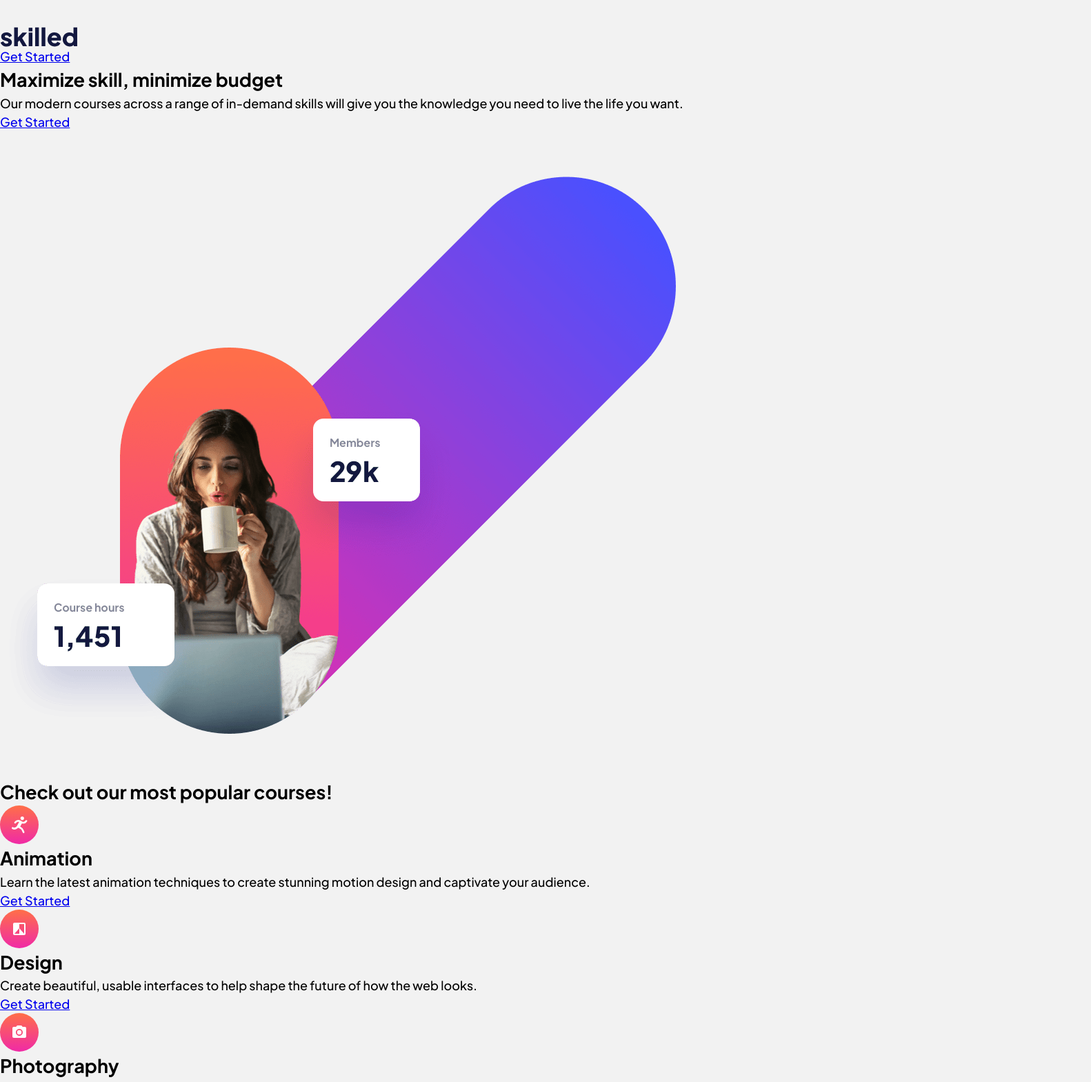
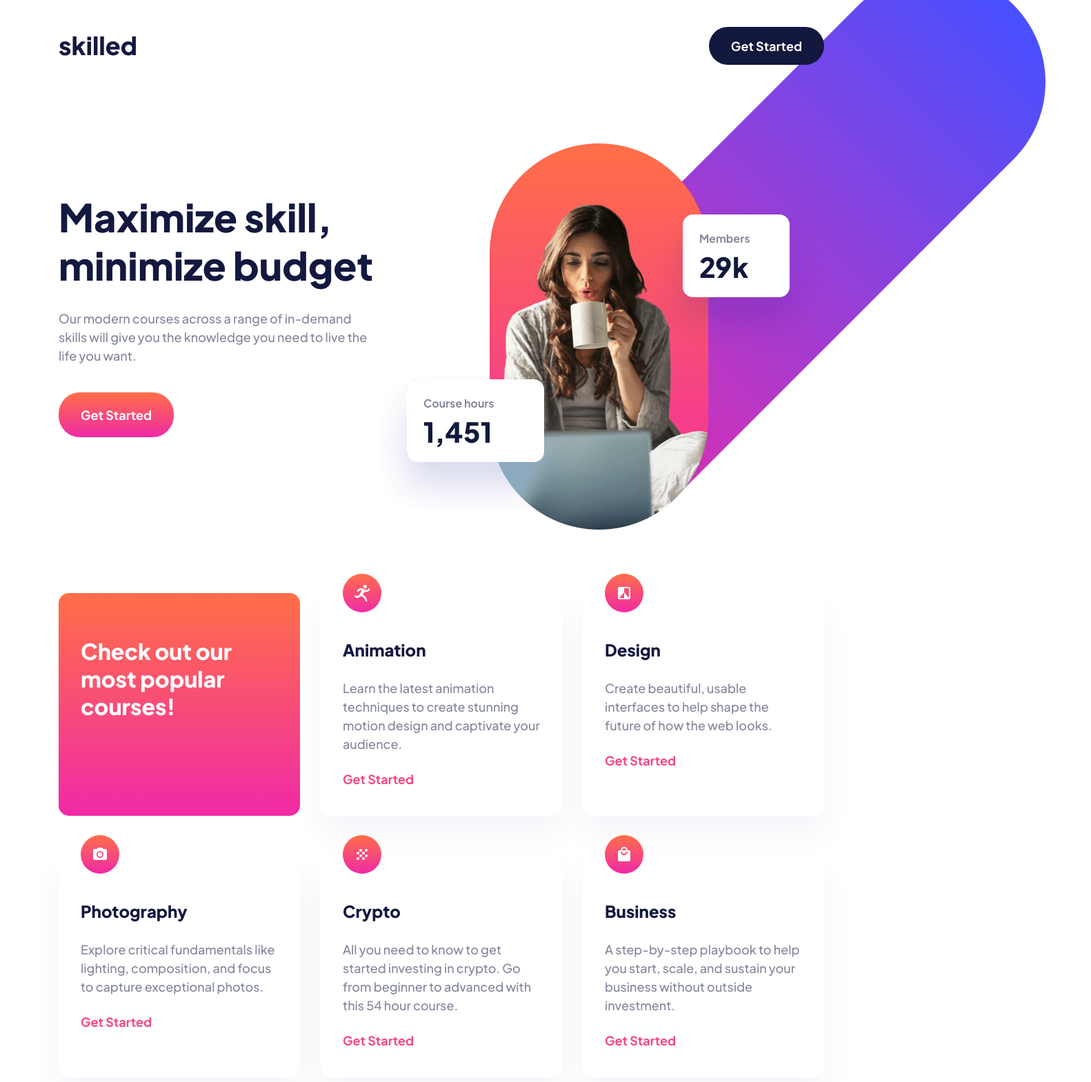
Before and after one commit to dagimchi/Skilled-e-learning-landing-page, a plain HTML site: page index.html in a window 1280 px wide. Shown: the top 1569 px of the page at 69% size, 1582 px wide, since content can reach past the window. Drawn offline with Linux system fonts and the light colour scheme.

Commit message:
add desktop

```diff
--- a/css/style.css
+++ b/css/style.css
@@ -37,6 +37,184 @@ select {
 body {
   font-size: 1.125rem;
   font-family: "Plus Jakarta Sans", sans-serif;
-  background: #f2f2f2;
-  padding-top: 39px;
+  background: #fff;
+  position: relative;
 }
+
+header {
+  padding: 39px 0 185px 0;
+}
+
+.container {
+  max-width: 69.375rem;
+  margin: 0 auto;
+}
+
+.flex {
+  display: flex;
+  justify-content: space-between;
+  align-items: center;
+}
+
+.btn {
+  text-decoration: none;
+  color: #fff;
+  font-weight: 700;
+  border-radius: 28px;
+  display: inline-block;
+  padding: 14px 32px;
+}
+
+.btn--header:link,
+.btn--header:visited {
+  background: #13183f;
+}
+
+.btn--header:hover,
+.btn--header:active {
+  background: #666ca3;
+}
+
+.section-hero {
+  padding-bottom: 226px;
+}
+
+.flex-hero {
+  display: flex;
+  justify-content: space-between;
+}
+
+.hero-left {
+  max-width: 28.5625rem;
+}
+
+.primary-heading {
+  font-size: 3.5rem;
+  font-weight: 800;
+  line-height: 1.25;
+  color: #13183f;
+  margin-bottom: 1.8125rem;
+}
+
+.description {
+  font-weight: 500;
+  line-height: 1.5;
+  color: #83869a;
+  margin-bottom: 2.5rem;
+}
+
+.hero-btn:link,
+.hero-btn:visited {
+  text-decoration: none;
+  font-weight: 700;
+  color: #fff;
+  border-radius: 31px;
+  display: inline-block;
+  padding: 19px 32px;
+  background: linear-gradient(180deg, #ff6f48 0%, #f02aa6 100%);
+}
+
+.hero-btn:hover,
+.hero-btn:active {
+  background: linear-gradient(
+      0deg,
+      rgba(255, 255, 255, 0.5),
+      rgba(255, 255, 255, 0.5)
+    ),
+    linear-gradient(180deg, #ff6f48 0%, #f02aa6 100%);
+}
+
+.hero-img {
+  position: absolute;
+  transform: translate(302px, -106px);
+  z-index: -1;
+  top: 0px;
+  right: 0px;
+}
+
+.section-features {
+  padding-bottom: 140px;
+}
+
+.grid {
+  display: grid;
+  grid-template-columns: repeat(3, 1fr);
+  column-gap: 30px;
+  row-gap: 56px;
+}
+
+.feature-highlight {
+  max-width: 21.875rem;
+  border-radius: 15px;
+  background: linear-gradient(180deg, #ff6f48 0%, #f02aa6 100%);
+  padding: 64px 32px 138px;
+}
+
+.highlight-text {
+  font-size: 2rem;
+  font-weight: 800;
+  line-height: 1.25;
+  color: #fff;
+}
+
+.feature {
+  max-width: 21.875rem;
+  position: relative;
+  background: #ffffff;
+  box-shadow: 0px 25px 50px 0px #06168d0b;
+  border-radius: 15px;
+  padding: 64px 32px 40px;
+}
+
+.icon {
+  position: absolute;
+  top: 0;
+  left: 0;
+  transform: translate(32px, -50%);
+}
+
+.secondary-heading {
+  font-size: 1.5rem;
+  font-weight: 800;
+  color: #13183f;
+  margin-bottom: 24px;
+}
+
+.description.mg-btm {
+  margin-bottom: 1.5rem;
+}
+
+.feature-link:link,
+.feature-link:visited {
+  font-weight: 700;
+  color: #f74780;
+  text-decoration: none;
+}
+
+.feature-link:hover,
+.feature-link:active {
+  color: #ffa7c3;
+}
+
+footer {
+  display: flex;
+  justify-content: space-between;
+  align-items: center;
+  background: #13183f;
+  padding: 32px 165px;
+}
+
+.btn--footer:link,
+.btn--footer:visited {
+  background: linear-gradient(180deg, #4851ff -54.32%, #f02aa6 100%);
+}
+
+.btn--footer:hover,
+.btn--footer:active {
+  background: linear-gradient(
+      0deg,
+      rgba(255, 255, 255, 0.5),
+      rgba(255, 255, 255, 0.5)
+    ),
+    linear-gradient(180deg, #4851ff -54.32%, #f02aa6 100%);
+}
--- a/index.html
+++ b/index.html
@@ -12,7 +12,7 @@
     <link rel="preconnect" href="https://fonts.googleapis.com" />
     <link rel="preconnect" href="https://fonts.gstatic.com" crossorigin />
     <link
-      href="https://fonts.googleapis.com/css2?family=Plus+Jakarta+Sans:wght@500;700&display=swap"
+      href="https://fonts.googleapis.com/css2?family=Plus+Jakarta+Sans:wght@500;700;800&display=swap"
       rel="stylesheet"
     />
     <link rel="stylesheet" href="css/style.css" />
@@ -21,14 +21,14 @@
   </head>
   <body>
     <header>
-      <div class="container">
+      <div class="container flex">
         <img src="starter-code/assets/logo-dark.svg" alt="Skilled logo" />
         <a href="#" class="btn btn--header">Get Started</a>
       </div>
     </header>
     <main>
       <section class="section-hero">
-        <div class="container">
+        <div class="container flex-hero">
           <div class="hero-left">
             <h1 class="primary-heading">Maximize skill, minimize budget</h1>
             <p class="description">
@@ -59,7 +59,7 @@
               class="icon"
             />
             <h2 class="secondary-heading">Animation</h2>
-            <p class="description">
+            <p class="description mg-btm">
               Learn the latest animation techniques to create stunning motion
               design and captivate your audience.
             </p>
@@ -72,7 +72,7 @@
               class="icon"
             />
             <h2 class="secondary-heading">Design</h2>
-            <p class="description">
+            <p class="description mg-btm">
               Create beautiful, usable interfaces to help shape the future of
               how the web looks.
             </p>
@@ -85,7 +85,7 @@
               class="icon"
             />
             <h2 class="secondary-heading">Photography</h2>
-            <p class="description">
+            <p class="description mg-btm">
               Explore critical fundamentals like lighting, composition, and
               focus to capture exceptional photos.
             </p>
@@ -98,7 +98,7 @@
               class="icon"
             />
             <h2 class="secondary-heading">Crypto</h2>
-            <p class="description">
+            <p class="description mg-btm">
               All you need to know to get started investing in crypto. Go from
               beginner to advanced with this 54 hour course.
             </p>
@@ -111,7 +111,7 @@
               class="icon"
             />
             <h2 class="secondary-heading">Business</h2>
-            <p class="description">
+            <p class="description mg-btm">
               A step-by-step playbook to help you start, scale, and sustain your
               business without outside investment.
             </p>
```
